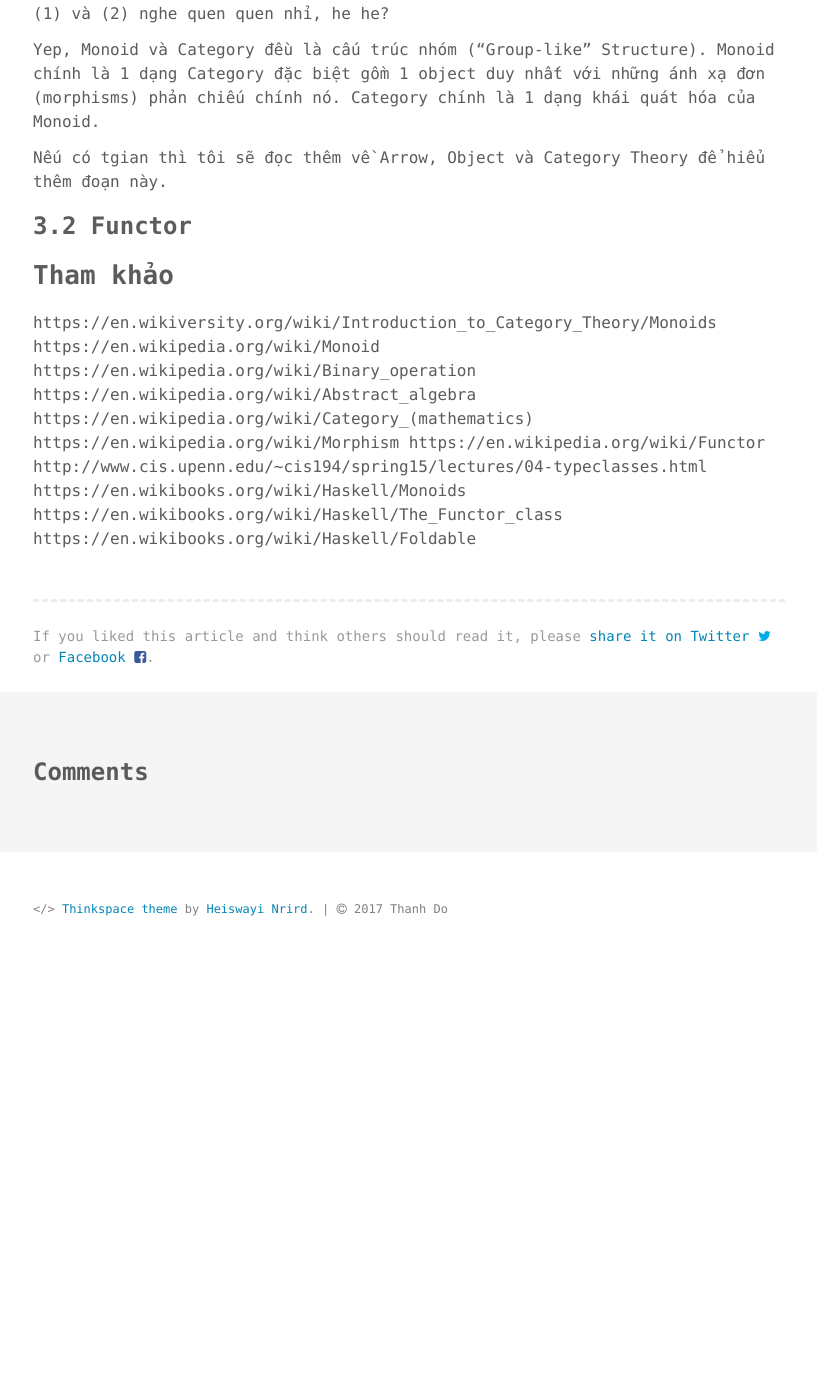
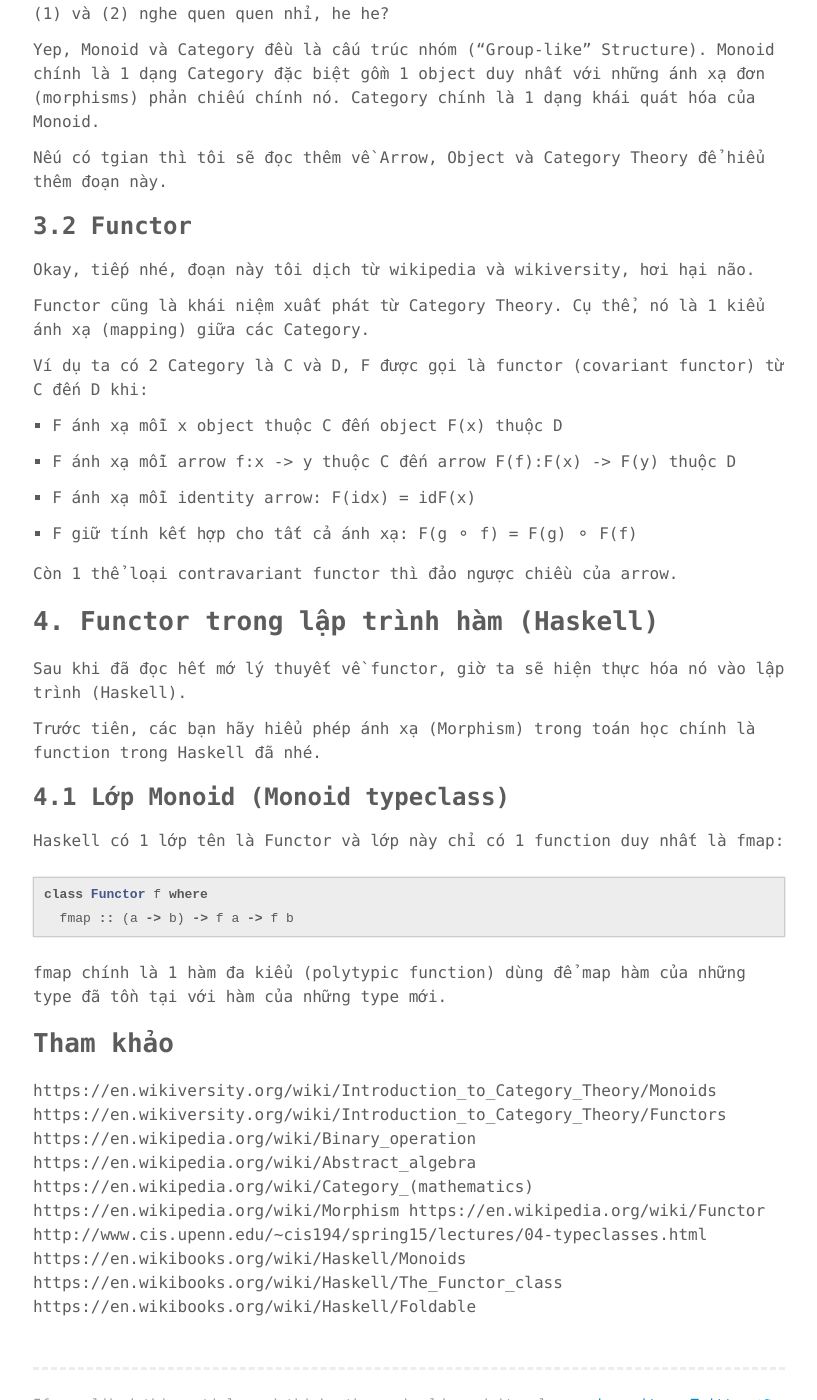
Before and after one commit to phuoc-thanh/phuoc-thanh.github.io, a Jekyll site: the page built from _posts/2017-04-25-monoid-functor-and-using.md, in a window 1280 px wide and 1400 px high, scrolled down 3777 px. Shown: the whole window, without its empty margins (231-1048 px from the left). Built offline with Jekyll 4.4.1, drawn with Linux system fonts in a browser that asks for light colours; comment, search, counter and statistics services are not loaded; before the commit the page ends 4743 px from its top, so only the background shows below that.

Commit message:
Add Functor Definition

````diff
--- a/_posts/2017-04-25-monoid-functor-and-using.md
+++ b/_posts/2017-04-25-monoid-functor-and-using.md
@@ -140,11 +140,43 @@ Nếu có tgian thì tôi sẽ đọc thêm về Arrow, Object và Category Theo
 
 ### 3.2 Functor
 
+Okay, tiếp nhé, đoạn này tôi dịch từ wikipedia và wikiversity, hơi hại não.
+
+Functor cũng là khái niệm xuất phát từ Category Theory. Cụ thể, nó là 1 kiểu ánh xạ (mapping) giữa các Category.
+
+Ví dụ ta có 2 Category là C và D, F được gọi là functor (covariant functor) từ C đến D khi:
+
+* F ánh xạ mỗi x object thuộc C đến object F(x) thuộc D
+
+* F ánh xạ mỗi arrow f:x -> y thuộc C đến arrow F(f):F(x) -> F(y) thuộc D
+
+* F ánh xạ mỗi identity arrow: F(idx) = idF(x)
+
+* F giữ tính kết hợp cho tất cả ánh xạ: F(g ⚬ f) = F(g) ⚬ F(f)
+
+Còn 1 thể loại contravariant functor thì đảo ngược chiều của arrow.
+
+## 4. Functor trong lập trình hàm (Haskell)
+
+Sau khi đã đọc hết mớ lý thuyết về functor, giờ ta sẽ hiện thực hóa nó vào lập trình (Haskell).
+
+Trước tiên, các bạn hãy hiểu phép ánh xạ (Morphism) trong toán học chính là function trong Haskell đã nhé.
+
+### 4.1 Lớp Monoid (Monoid typeclass)
+
+Haskell có 1 lớp tên là Functor và lớp này chỉ có 1 function duy nhất là fmap:
+
+```haskell
+class Functor f where
+  fmap :: (a -> b) -> f a -> f b
+```
+
+fmap chính là 1 hàm đa kiểu (polytypic function) dùng để map hàm của những type đã tồn tại với hàm của những type mới.
 
 
 ## Tham khảo
 https://en.wikiversity.org/wiki/Introduction_to_Category_Theory/Monoids
-https://en.wikipedia.org/wiki/Monoid
+https://en.wikiversity.org/wiki/Introduction_to_Category_Theory/Functors
 https://en.wikipedia.org/wiki/Binary_operation
 https://en.wikipedia.org/wiki/Abstract_algebra
 https://en.wikipedia.org/wiki/Category_(mathematics)
````
